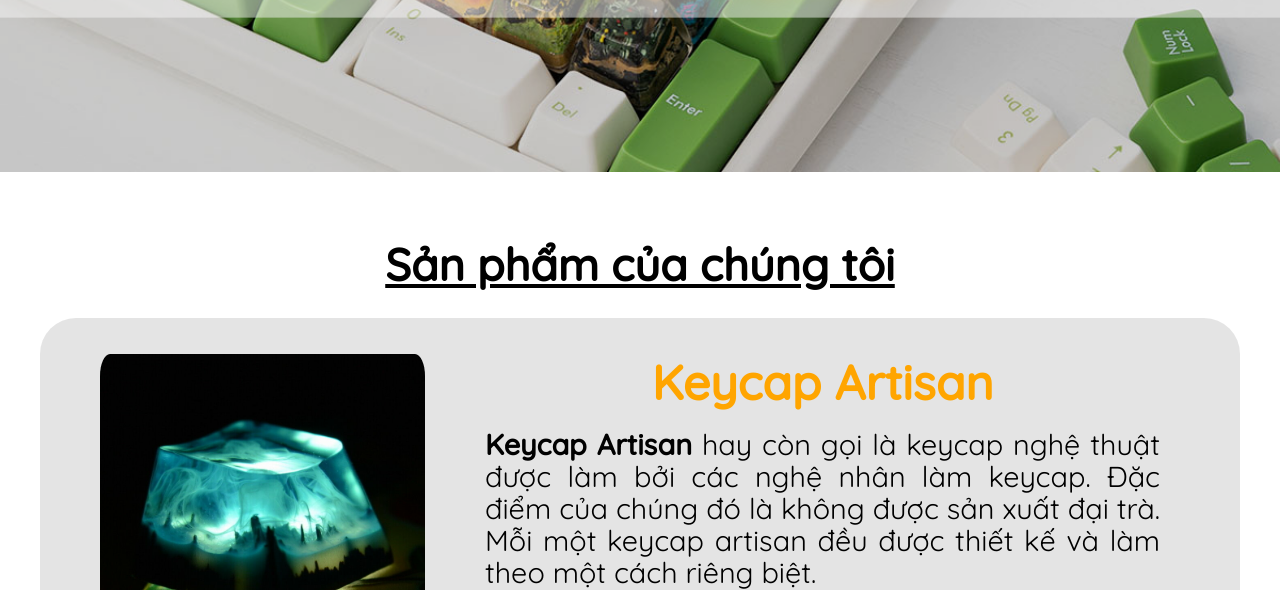
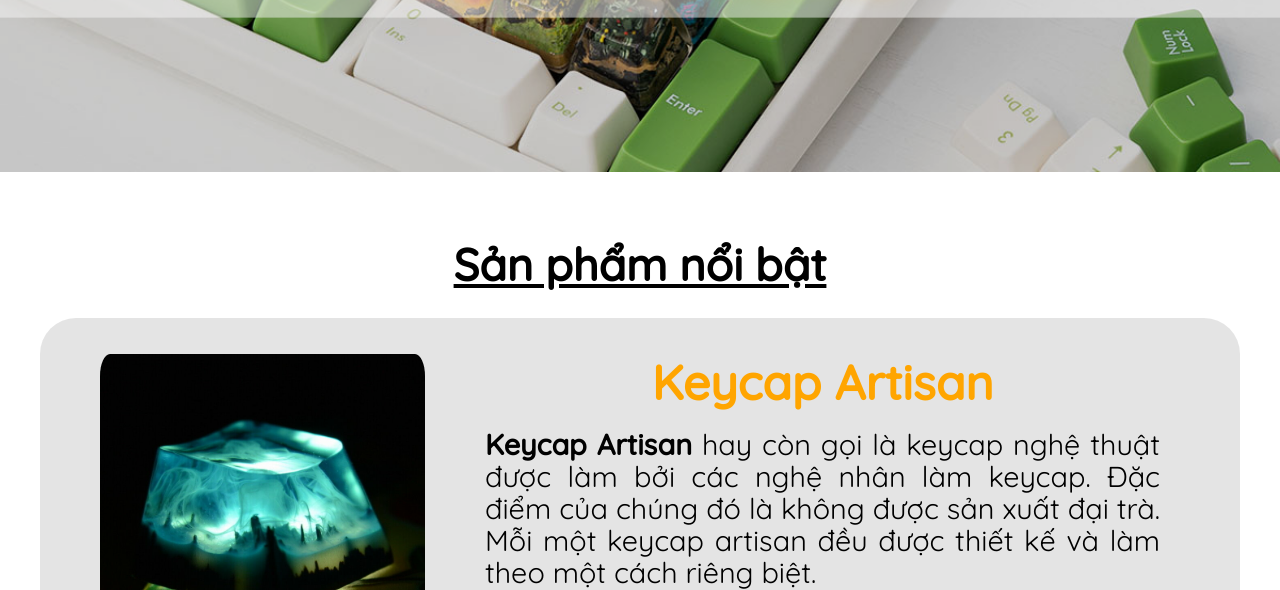
Before and after one commit to EdgarIgnite16/GEARS-Shop, a plain HTML site: page index.html in a window 1280 px wide. Shown: the part 510-1100 px from the top of the page. Drawn offline with nearby package versions, Linux system fonts and the light colour scheme.

Commit message:
Update index.html

```diff
--- a/index.html
+++ b/index.html
@@ -63,7 +63,7 @@
                 <div class="product-introduces">
                     <div class="grid wide">
                         <div class="product-introduces--title">
-                            Sản phẩm của chúng tôi
+                            Sản phẩm nổi bật
                         </div>
 
                         <div class="product-introduce">
```
